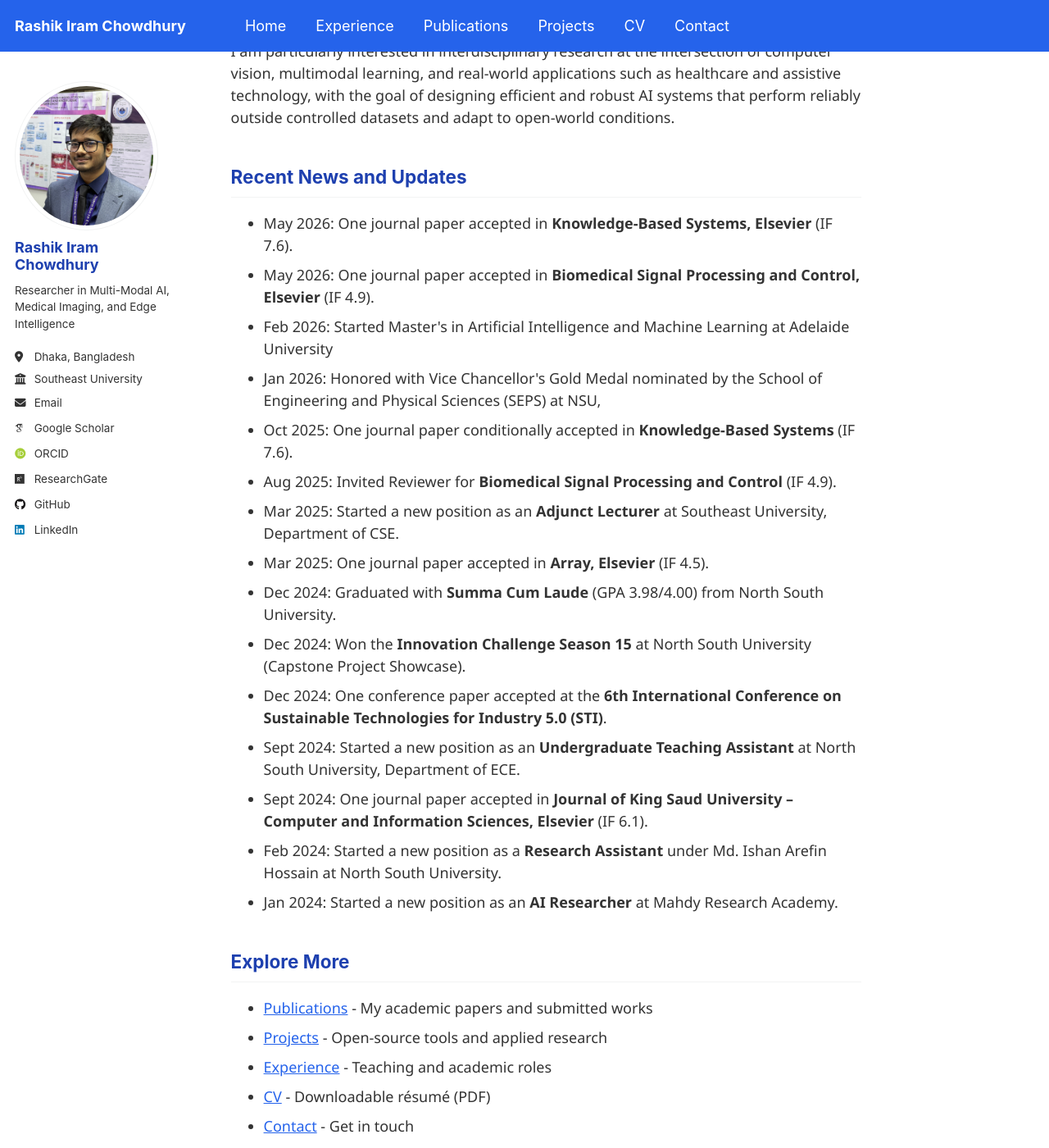
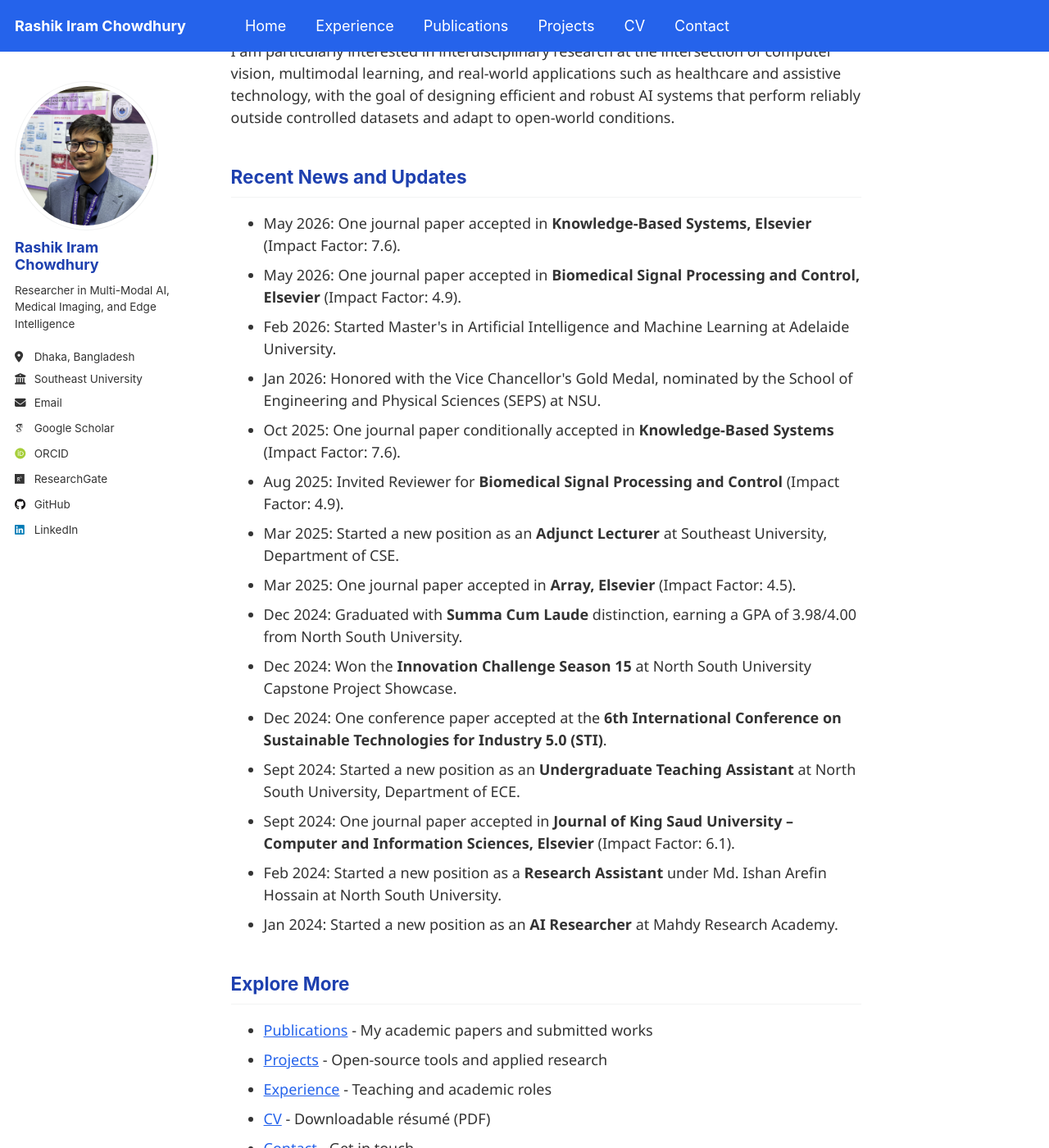
Before and after one commit to RashikIram/rashikiram.github.io, a Jekyll site: the page built from index.md, in a window 1280 px wide and 1400 px high, scrolled down 582 px. Shown: the whole window at 82% size. Built offline with Jekyll 4.4.1, drawn with Linux system fonts in a browser that asks for light colours; some web fonts are replaced.

Commit message:
Update index.md

```diff
--- a/index.md
+++ b/index.md
@@ -27,38 +27,38 @@ I am particularly interested in interdisciplinary research at the intersection o
 </div>
 
 <h2 class="exp-heading">Recent News and Updates</h2>
+
 <div class="exp-card">
   <ul>
-    <li>May 2026: One journal paper accepted in <strong>Knowledge-Based Systems, Elsevier</strong> (IF 7.6).</li>
+    <li>May 2026: One journal paper accepted in <strong>Knowledge-Based Systems, Elsevier</strong> (Impact Factor: 7.6).</li>
 
-    <li>May 2026: One journal paper accepted in <strong>Biomedical Signal Processing and Control, Elsevier</strong> (IF 4.9).</li>
+    <li>May 2026: One journal paper accepted in <strong>Biomedical Signal Processing and Control, Elsevier</strong> (Impact Factor: 4.9).</li>
 
-    <li>Feb 2026: Started Master's in Artificial Intelligence and Machine Learning at Adelaide University</li>
+    <li>Feb 2026: Started Master's in Artificial Intelligence and Machine Learning at Adelaide University.</li>
 
-    <li>Jan 2026: Honored with Vice Chancellor's Gold Medal nominated by the School of Engineering and Physical Sciences (SEPS) at NSU,</li>
+    <li>Jan 2026: Honored with the Vice Chancellor's Gold Medal, nominated by the School of Engineering and Physical Sciences (SEPS) at NSU.</li>
 
-    <li>Oct 2025: One journal paper conditionally accepted in <strong>Knowledge-Based Systems</strong> (IF 7.6).</li>
+    <li>Oct 2025: One journal paper conditionally accepted in <strong>Knowledge-Based Systems</strong> (Impact Factor: 7.6).</li>
 
-    <li>Aug 2025: Invited Reviewer for <strong>Biomedical Signal Processing and Control</strong> (IF 4.9).</li>
+    <li>Aug 2025: Invited Reviewer for <strong>Biomedical Signal Processing and Control</strong> (Impact Factor: 4.9).</li>
 
     <li>Mar 2025: Started a new position as an <strong>Adjunct Lecturer</strong> at Southeast University, Department of CSE.</li>
 
-    <li>Mar 2025: One journal paper accepted in <strong>Array, Elsevier</strong> (IF 4.5).</li>
+    <li>Mar 2025: One journal paper accepted in <strong>Array, Elsevier</strong> (Impact Factor: 4.5).</li>
 
-    <li>Dec 2024: Graduated with <strong>Summa Cum Laude</strong> (GPA 3.98/4.00) from North South University.</li>
+    <li>Dec 2024: Graduated with <strong>Summa Cum Laude</strong> distinction, earning a GPA of 3.98/4.00 from North South University.</li>
 
-    <li>Dec 2024: Won the <strong>Innovation Challenge Season 15</strong> at North South University (Capstone Project Showcase).</li>
+    <li>Dec 2024: Won the <strong>Innovation Challenge Season 15</strong> at North South University Capstone Project Showcase.</li>
 
     <li>Dec 2024: One conference paper accepted at the <strong>6th International Conference on Sustainable Technologies for Industry 5.0 (STI)</strong>.</li>
 
     <li>Sept 2024: Started a new position as an <strong>Undergraduate Teaching Assistant</strong> at North South University, Department of ECE.</li>
 
-    <li>Sept 2024: One journal paper accepted in <strong>Journal of King Saud University – Computer and Information Sciences, Elsevier</strong> (IF 6.1).</li>
+    <li>Sept 2024: One journal paper accepted in <strong>Journal of King Saud University – Computer and Information Sciences, Elsevier</strong> (Impact Factor: 6.1).</li>
 
     <li>Feb 2024: Started a new position as a <strong>Research Assistant</strong> under Md. Ishan Arefin Hossain at North South University.</li>
 
     <li>Jan 2024: Started a new position as an <strong>AI Researcher</strong> at Mahdy Research Academy.</li>
-
   </ul>
 </div>
 
```
